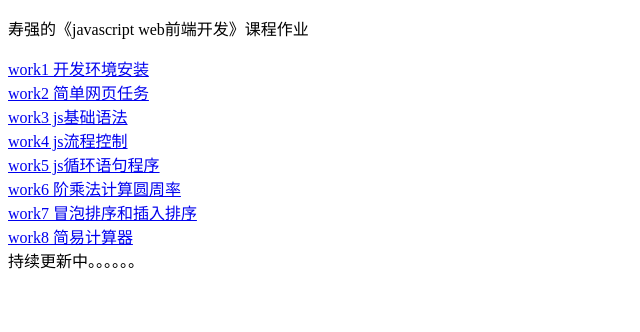
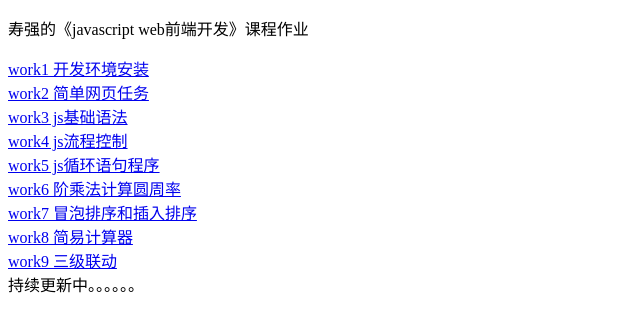
Before and after one commit to Saxon-csq/jswork, a plain HTML site: page index.html in a window 1280 px wide. Shown: the whole page, without its empty margins (0-640 px from the left). Drawn offline with Linux system fonts and the light colour scheme.

Commit message:
Add files via upload

```diff
--- a/index.html
+++ b/index.html
@@ -14,6 +14,7 @@
         <a href="work6/index.html">work6 阶乘法计算圆周率</a><br>
         <a href="work7/index.html">work7 冒泡排序和插入排序</a><br>
         <a href="work8/index.html">work8 简易计算器</a><br>
+        <a href="work9/index.html">work9 三级联动</a><br>
         持续更新中。。。。。。
     </body>
 </html>
```
